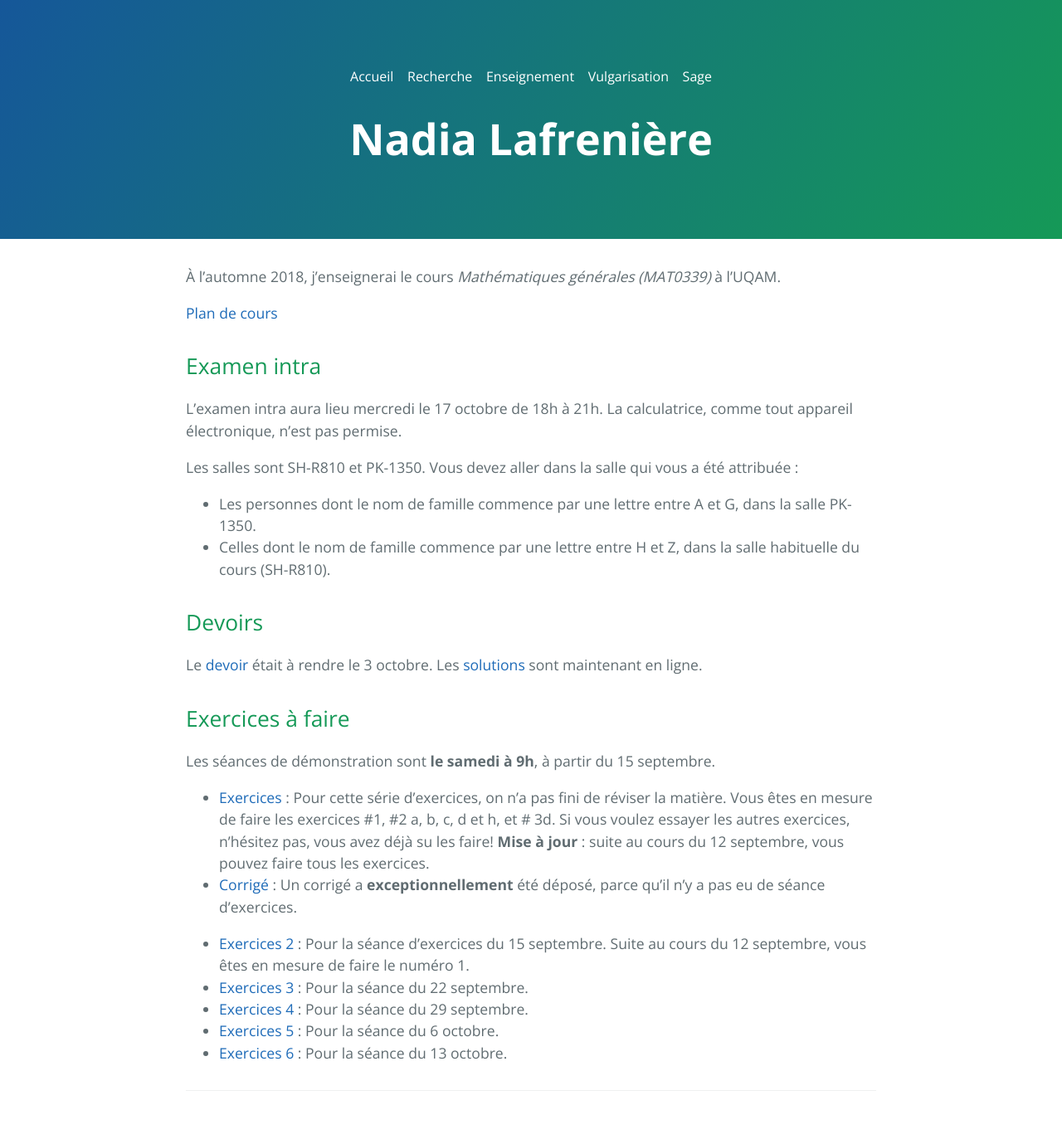
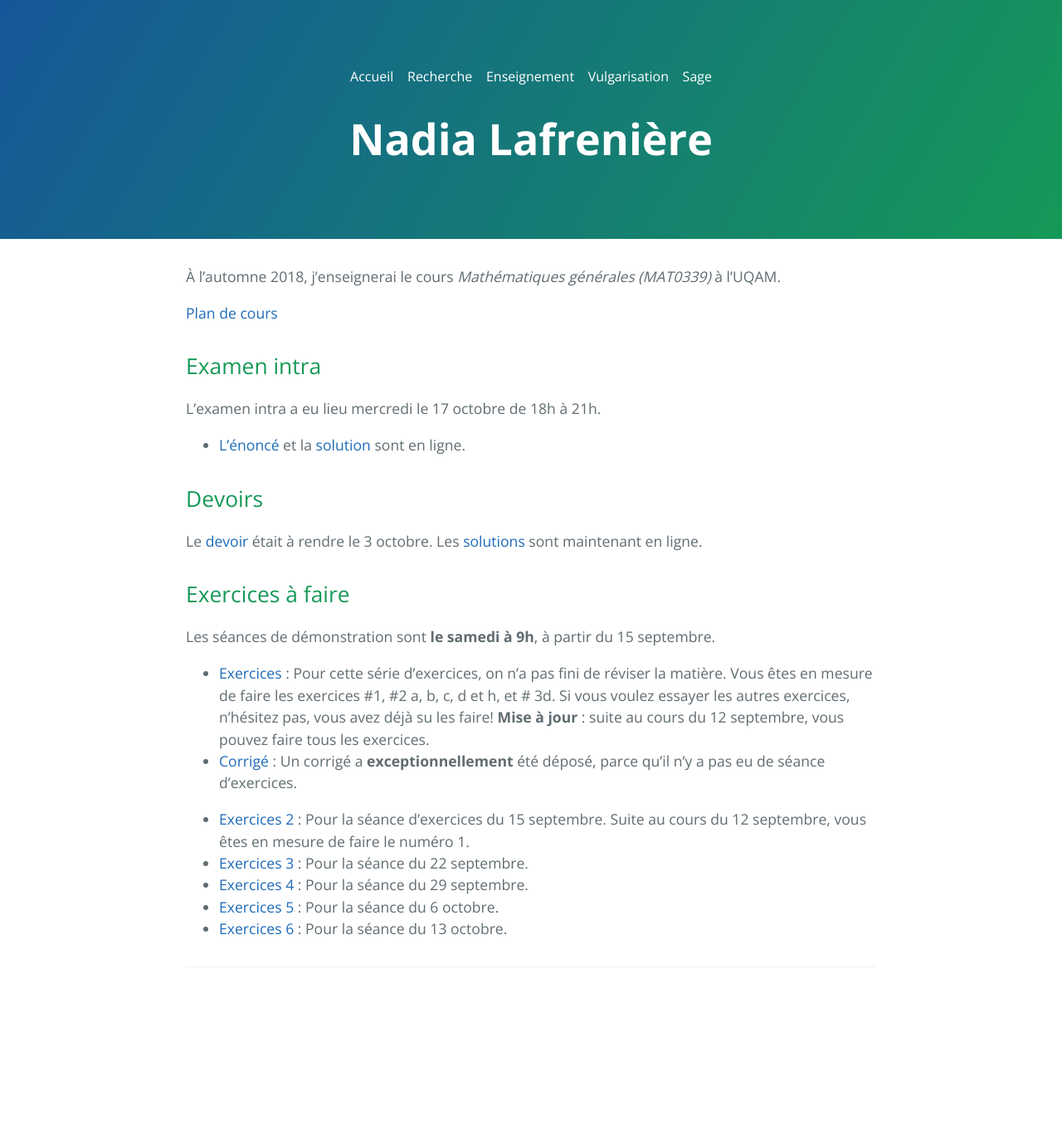
Before and after one commit to nadialafreniere/nadialafreniere.github.io, a Jekyll site: the page built from enseignement.md, in a window 1280 px wide. Shown: the whole page at 83% size. Built offline with Jekyll 4.4.1, drawn with Linux system fonts in a browser that asks for light colours; our own code applies the rules of GitHub Pages for plain Markdown files; after the commit the page ends 1230 px from its top, so only the background shows below that.

Commit message:
Examen 1

```diff
--- a/enseignement.md
+++ b/enseignement.md
@@ -4,12 +4,8 @@
 
 ## Examen intra
 
-L'examen intra aura lieu mercredi le 17 octobre de 18h à 21h. La calculatrice, comme tout appareil électronique, n'est pas permise.
-
-Les salles sont SH-R810 et PK-1350. Vous devez aller dans la salle qui vous a été attribuée :
-* Les personnes dont le nom de famille commence par une lettre entre A et G, dans la salle PK-1350.
-* Celles dont le nom de famille commence par une lettre entre H et Z, dans la salle habituelle du cours (SH-R810).
-
+L'examen intra a eu lieu mercredi le 17 octobre de 18h à 21h.
+* [L'énoncé](Examen1.pdf) et la [solution](Examen1-solutions.pdf) sont en ligne.
 
 ## Devoirs
 
```
Also changed, not shown: 2 other files.
